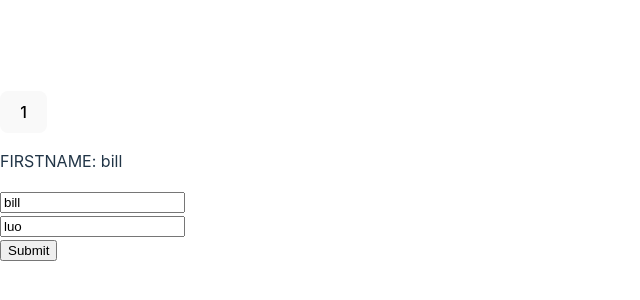
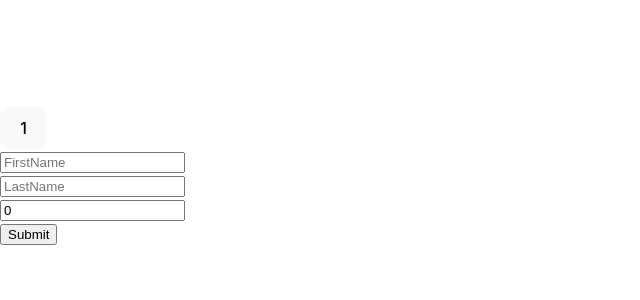
Before and after one commit to dibborah/react-hook-form-beier-luo-again, a React (Vite) app: page / in a window 1280 px wide. Shown: the part 224-524 px from the top of the page, without its empty margins (0-640 px from the left). Built offline with nearby package versions, Linux system fonts and the light colour scheme; the HTML template or start-up script is replaced by a standard one.

Commit message:
register api understood

```diff
--- a/src/App.tsx
+++ b/src/App.tsx
@@ -1,18 +1,19 @@
 /* eslint-disable @typescript-eslint/no-explicit-any */
 import { useForm } from "react-hook-form";
 
-let renderCount = 0;
-
-type FieldValues = {
+type FormFields = {
   firstname: string;
   lastname: string;
+  age: number;
 }
 
+let renderCount = 0;
 const App = () => {
-  const { register, handleSubmit, formState: { errors }, watch } = useForm<FieldValues>({
+  const { register, handleSubmit, formState: { errors } } = useForm<FormFields>({
     defaultValues: {
-      firstname: 'bill',
-      lastname: 'luo',
+      firstname: '',
+      lastname: '',
+      age: 0,
     }
   });
   renderCount++;
@@ -20,32 +21,24 @@ const App = () => {
     console.log(data);
   }
   console.log('errors', errors);
-  const firstName = watch('firstname');
-  console.log(firstName);
   return (
     <div>
       <div>
         <button type="button">{renderCount}</button>
       </div>
-      <p>FIRSTNAME: {firstName}</p>
       <form onSubmit={handleSubmit(onsubmit)}>
-        <div>
-          <input {...register("firstname", {
-            required: 'This is required'
-          })} placeholder="FirstName" />
-          {errors?.firstname && <div style={{ color: "red" }}>{errors?.firstname?.message}</div>}
-        </div>
-        <div>
-          <input {...register("lastname", {
-            required: 'This is required',
-            minLength: {
-              value: 3,
-              message: 'Min length of 3 is necessary'
-            },
-          })} placeholder="LastName"
-          />
-          {errors?.lastname && <div style={{ color: "red" }}>{errors?.lastname?.message}</div>}
-        </div>
+        <input {...register('firstname', { required: true })} placeholder="FirstName" />
+        <br />
+        <input {...register('lastname', {
+          required: true,
+          maxLength: {
+            value: 4,
+            message: 'Max length of 4 is required',
+          },
+        })} placeholder="LastName" />
+        <br />
+        <input type="number" {...register('age', { valueAsNumber: true})} placeholder="age" />
+        <br />
         <input type="submit" />
       </form>
     </div>
```
